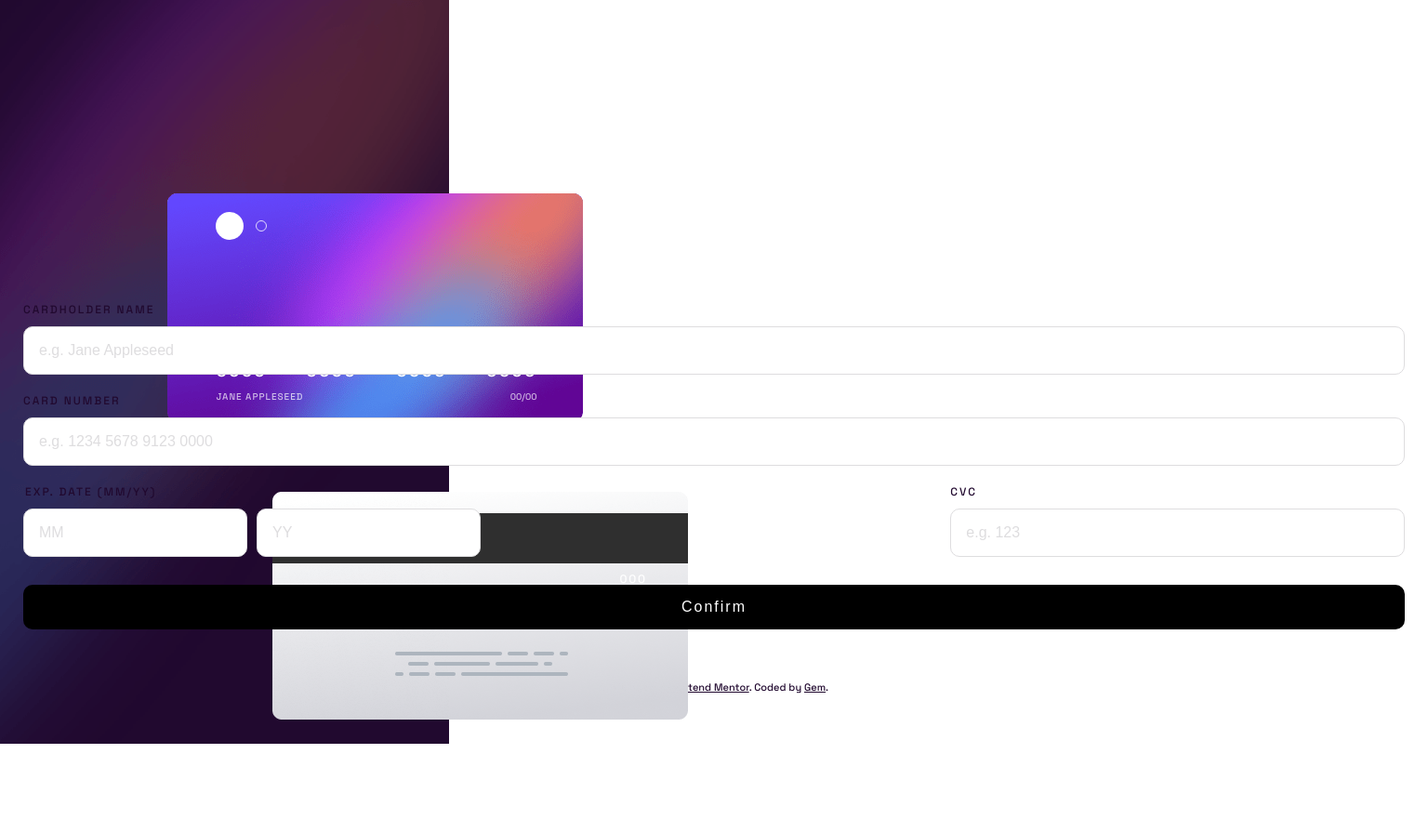
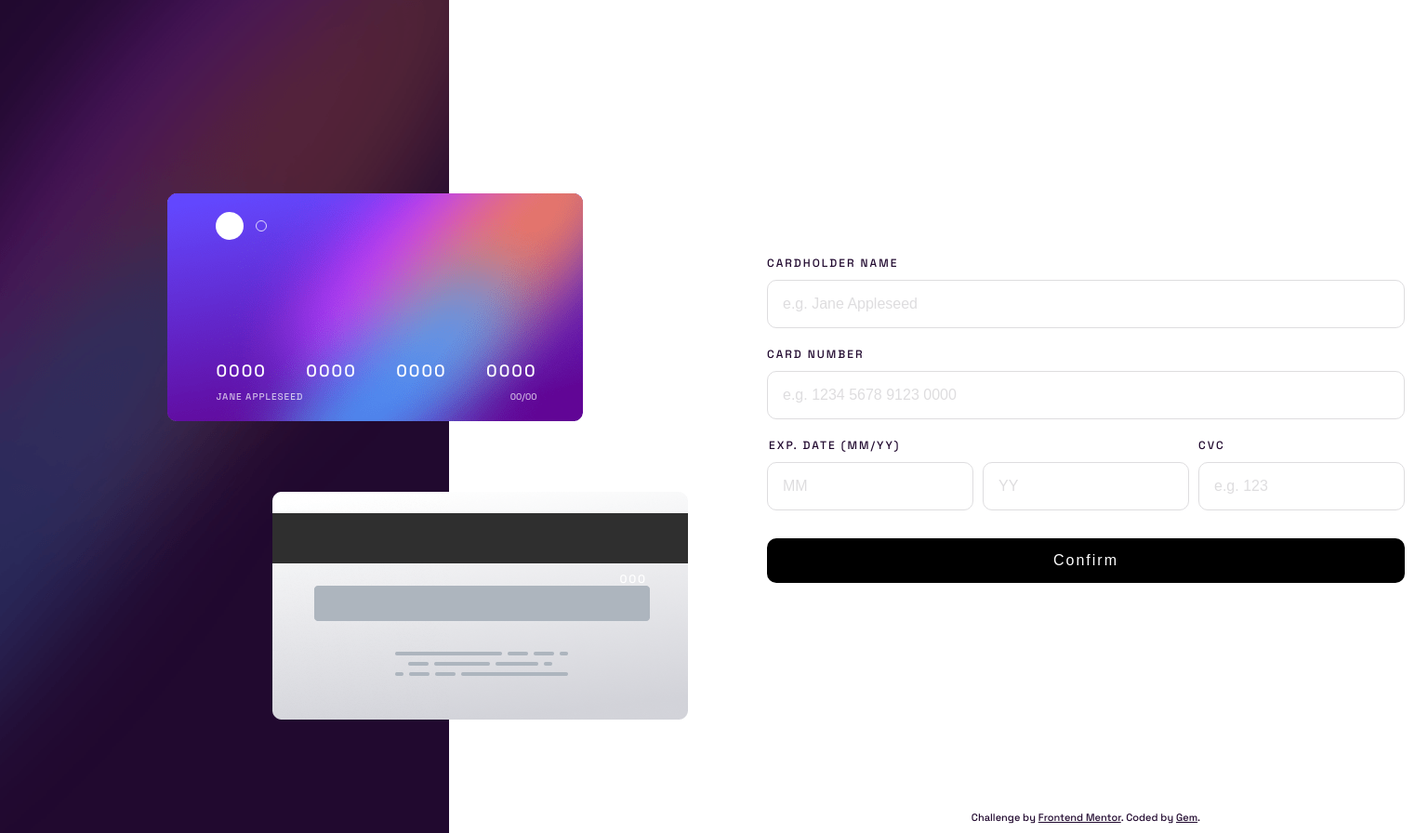
Before and after one commit to ladyprogrammer/fm-interactive-card-details-form, a plain HTML site: page index.html in a window 1536 px wide. Shown: the whole page at 93% size. Before the commit the page ends 800 px from the top, so only its background shows below. Drawn offline with Linux system fonts and the light colour scheme.

Commit message:
desktop design

```diff
--- a/css/_footer.css
+++ b/css/_footer.css
@@ -1,4 +1,5 @@
 .attribution {
+  grid-area: attribution;
   font-size: var(--attribution-font-size);
   text-align: center;
   color: var(--attribution-text-color);
@@ -8,3 +9,11 @@
 .attribution__link {
   color: var(--attribution-link-color);
 }
+
+
+
+@media (min-width: 1440px) {
+  .attribution {
+    margin-top: 200px;
+  }
+}
--- a/css/_header.css
+++ b/css/_header.css
@@ -6,6 +6,7 @@
 }
 
 .header {
+  grid-area: header;
   display: none;
 }
 
@@ -118,7 +119,14 @@
   }
 }
 
-@media (min-width: 768px) {
+
+
+@media (min-width: 1440px) {
+  .header {
+    height: initial;
+    width: 800px;
+  }
+
   .card-back {
     top: calc(470em / var(--default-browser-size));
     left: calc(260em / var(--default-browser-size));
--- a/css/_main.css
+++ b/css/_main.css
@@ -1,7 +1,9 @@
 .main {
+  grid-area: form;
   position: relative;
   padding: 25px;
   color: var(--very-dark-violet);
+  margin-top: 250px;
 }
 
 .card-form {
--- a/index.html
+++ b/index.html
@@ -40,15 +40,15 @@
       <fieldset class="card-form__expiry-date">
         <legend>Exp. Date (mm/yy)</legend>
         <label class="card-form__expiry-date-mm">
-          <input placeholder="MM">
+          <input placeholder="MM" pattern="[0-9]{2}" maxlength="2">
         </label>
         <label class="card-form__expiry-date-yy">
-          <input placeholder="YY">
+          <input placeholder="YY" pattern="[0-9]{2}" maxlength="2">
         </label>
       </fieldset>
       <label class="card-form__cvc">
         CVC
-        <input placeholder="e.g. 123">
+        <input placeholder="e.g. 123" maxlength="3">
       </label>
       <button class="card-form__confirm-button">Confirm</button>
     </form>
--- a/style.css
+++ b/style.css
@@ -13,8 +13,10 @@
 body {
   margin: 0;
   font: var(--site-font-size) var(--site-font-family);
-  display: flex;
-  flex-direction: column;
+  display: grid;
+  grid-template-areas: "header"
+    "form"
+    "attribution";
 }
 
 fieldset {
@@ -72,8 +74,11 @@ button {
 
 
 
-@media (min-width: 768px) {
+@media (min-width: 1440px) {
   body {
     background: url('/assets/images/bg-main-desktop.png') no-repeat;
+    grid-template-areas: "header form"
+      ". attribution";
+    grid-template-columns: "auto 380px";
   }
 }
```
